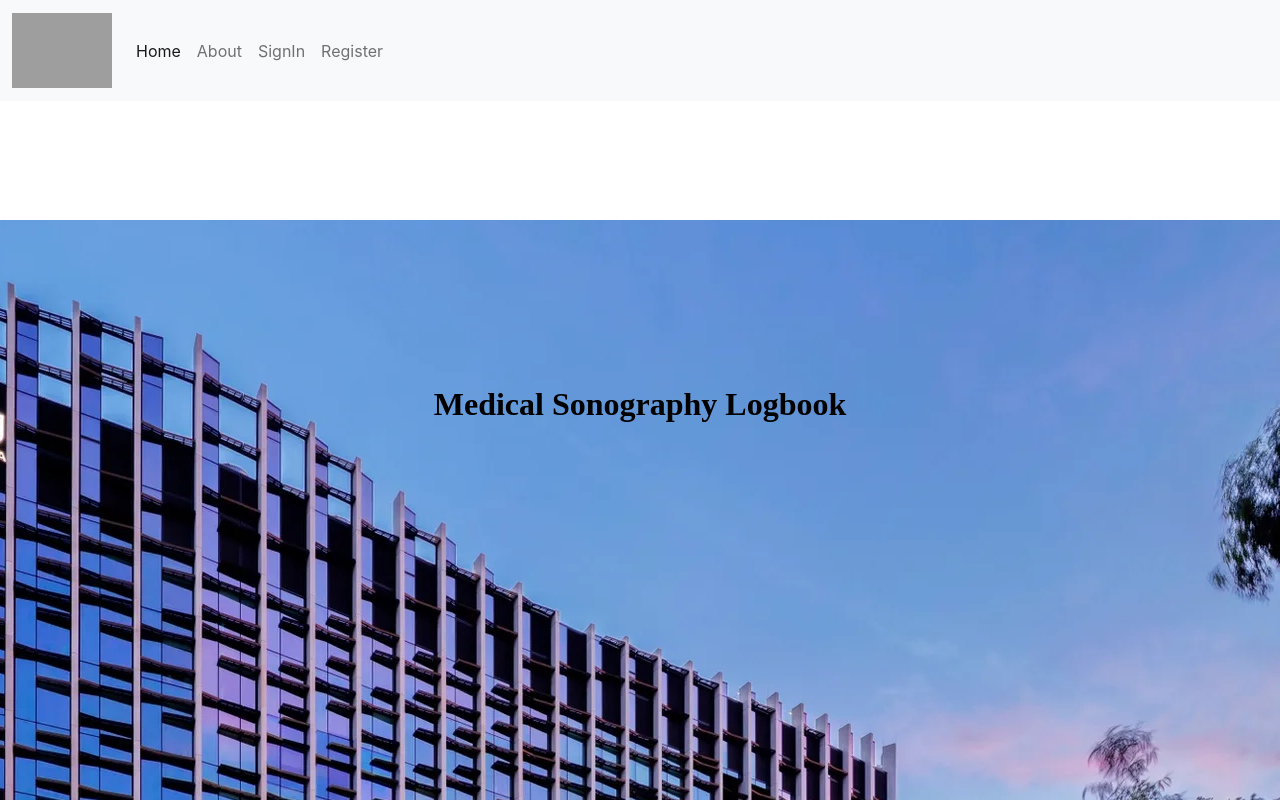
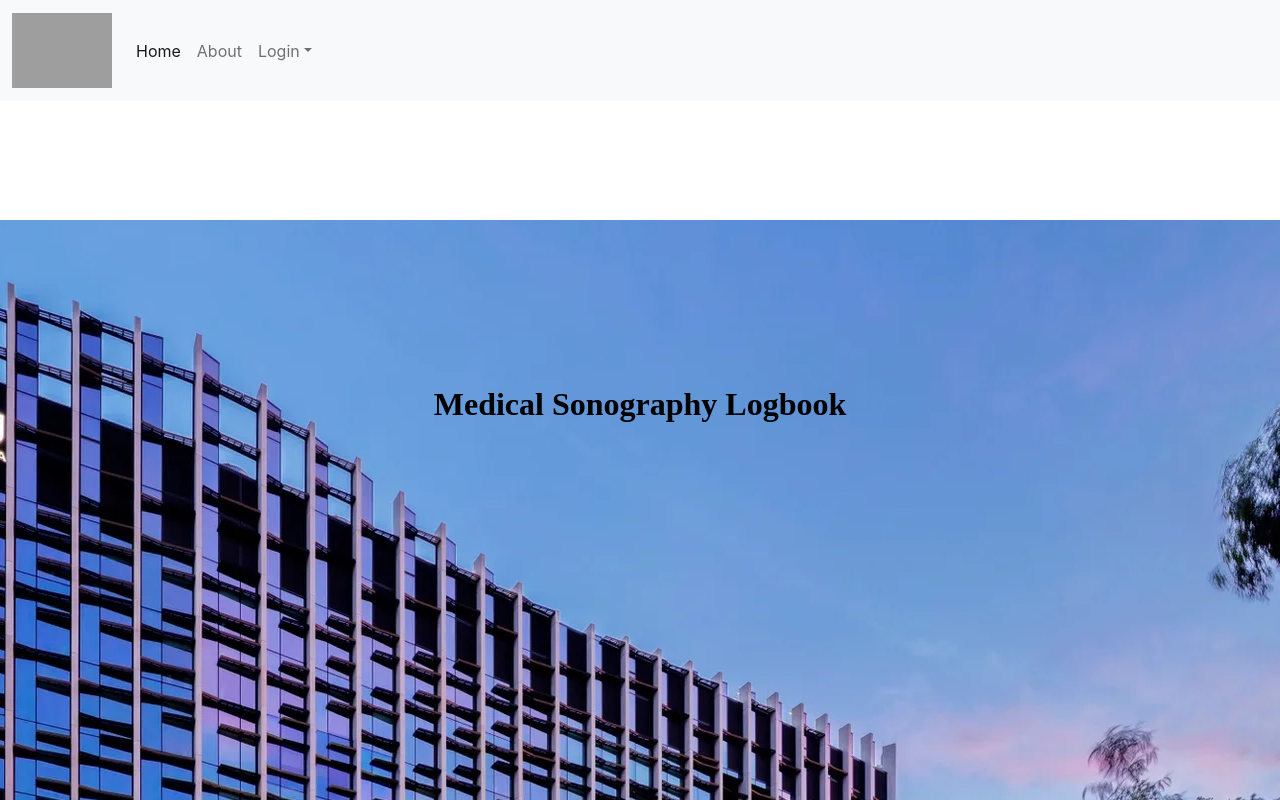
Before and after one commit to AnhNotAnh/ICT-Capstone-Project, a React (Create React App) app in the folder my-app/: page / in a window 1280 px wide. Shown: the top 800 px of the page. Built offline with nearby package versions, Linux system fonts and the light colour scheme; grey boxes are pictures that could not be loaded.

Commit message:
created a dropdown in the homepage for login option in app.js

```diff
--- a/my-app/src/App.js
+++ b/my-app/src/App.js
@@ -17,8 +17,15 @@
                       <div className="navbar-nav">
                           <Link className="nav-link active" to="Home" >Home</Link>
                           <Link className="nav-link" to="About" >About</Link>
-                          <Link className="nav-link" to="SignIn" >SignIn</Link>
-                          <Link className="nav-link" to="Register" >Register</Link>
+                          <div className="nav-item dropdown">
+                            <a className="nav-link dropdown-toggle" href="#" id="navbarDropdown" role="button" data-bs-toggle="dropdown" aria-expanded="false">
+                                Login
+                            </a>
+                            <ul className="dropdown-menu" aria-labelledby="navbarDropdown">
+                                <li><Link className="dropdown-item" to="SignIn" >Sign in for student</Link></li>
+                                <li><Link className="nav-link" to="Register" >Register</Link></li>
+                            </ul>
+                          </div>
                       </div>
                   </div>
               </div>
```
